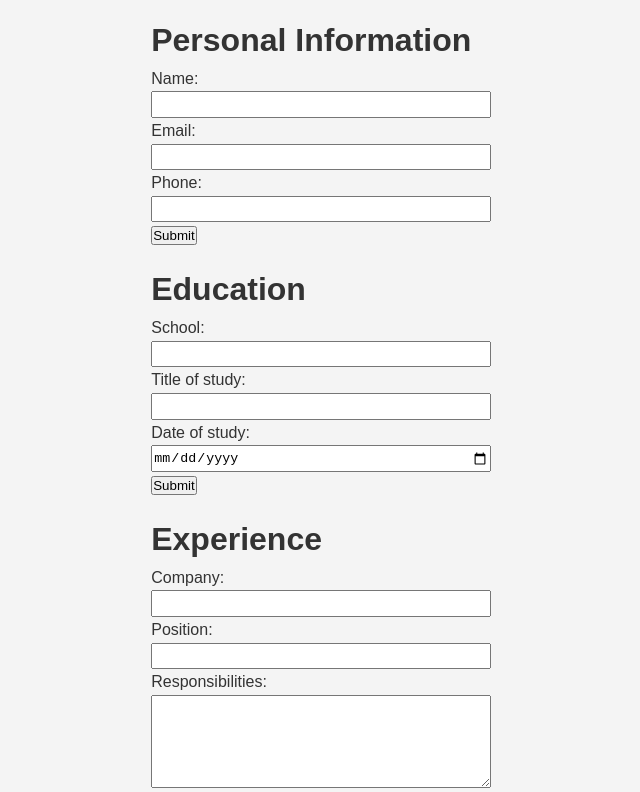
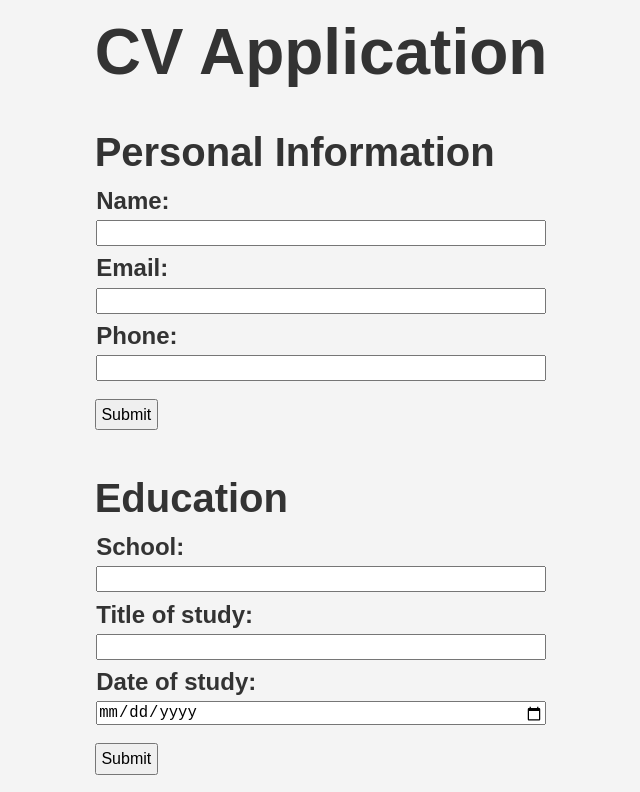
Before and after one commit to tylermoroz/cv-application, a React (Vite) app: page / in a window 1280 px wide. Shown: the top 792 px of the page, without its empty margins (319-959 px from the left). Built offline with nearby package versions, Linux system fonts and the light colour scheme.

Commit message:
Adjust layout and sizing for app components

```diff
--- a/src/styles/App.css
+++ b/src/styles/App.css
@@ -2,11 +2,12 @@
   width: 100%;
   display: grid;
   place-content: center;
-  height: 100vh;
   gap: 1rem;
 }
 
 h1 {
-  font-size: 3em;
+  font-size: 4em;
   text-align: center;
+  line-height: 1em;
+  padding-bottom: 0.5em;
 }
--- a/src/styles/DisplayInput.css
+++ b/src/styles/DisplayInput.css
@@ -1,12 +1,23 @@
 .input-field {
   display: flex;
   flex-direction: column;
+  padding: 0.1rem;
 }
 
 .input-field textarea {
   height: 7em;
+  font-size: 1.2em;
 }
 
 .input-field input {
-  height: 2em;
+  font-size: 1.2em;
 }
+
+.input-field label {
+  font-size: 1.5em;
+  font-weight: bold;
+}
+.input-field p {
+  font-size: 1.2em;
+  max-width: 25em;
+}
--- a/src/styles/Education.css
+++ b/src/styles/Education.css
@@ -1,4 +1,15 @@
+.education-container {
+  margin-bottom: 2em;
+}
+
 .education-container h1 {
   text-align: start;
-  font-size: 2em;
+  font-size: 2.5em;
+  padding-bottom: 0.2em;
 }
+
+.education-container button {
+  padding: 0.3em;
+  margin-top: 1em;
+  font-size: 1em;
+}
--- a/src/styles/Experience.css
+++ b/src/styles/Experience.css
@@ -1,4 +1,15 @@
+.experience-container {
+  margin-bottom: 2em;
+}
+
 .experience-container h1 {
   text-align: start;
-  font-size: 2em;
+  font-size: 2.5em;
+  padding-bottom: 0.2em;
 }
+
+.experience-container button {
+  padding: 0.3em;
+  margin-top: 1em;
+  font-size: 1em;
+}
--- a/src/styles/Personal.css
+++ b/src/styles/Personal.css
@@ -1,4 +1,15 @@
+.personal-info-container {
+  margin-bottom: 2em;
+}
+
 .personal-info-container h1 {
   text-align: start;
-  font-size: 2em;
+  font-size: 2.5em;
+  padding-bottom: 0.2em;
 }
+
+.personal-info-container button {
+  padding: 0.3em;
+  margin-top: 1em;
+  font-size: 1em;
+}
```
